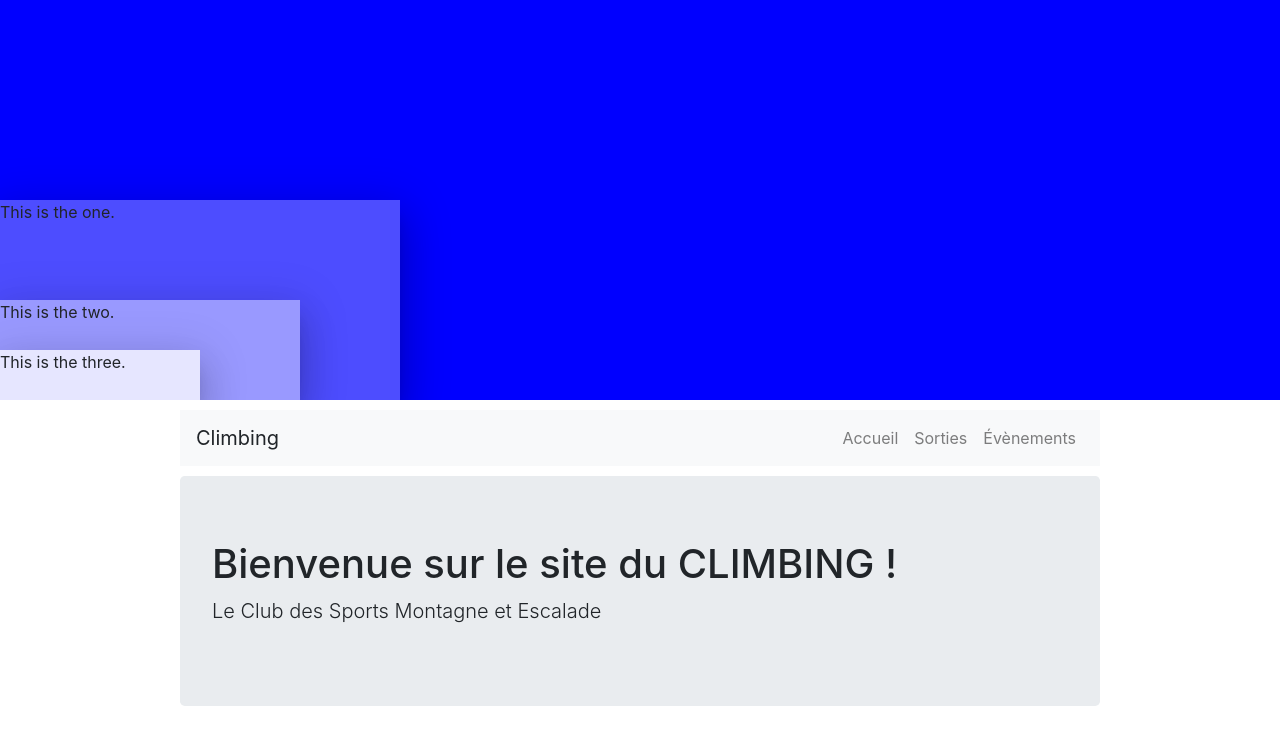
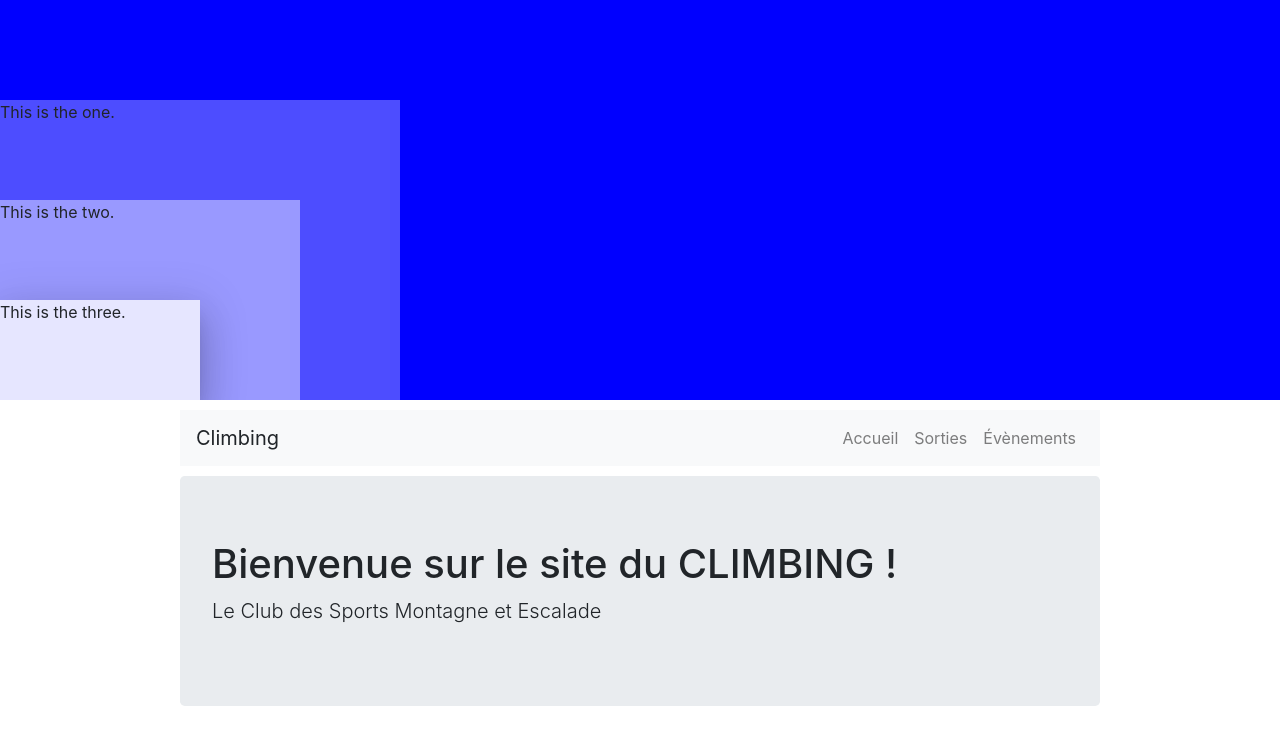
Before and after one commit to yve5/climbing, a React (Create React App) app: page /#/ in a window 1280 px wide. Shown: the top 736 px of the page. Built offline with nearby package versions, Linux system fonts and the light colour scheme.

Commit message:
Effect update

```diff
--- a/src/Features/Parallax/Parallax.js
+++ b/src/Features/Parallax/Parallax.js
@@ -30,7 +30,7 @@ class Parallax extends Component {
         <div
           className="parallax__layer"
           style={{
-            'transform': 'translateY(-' + Math.round(this.state.scrolled * 0.2) + 'px)',
+            'transform': 'translateY(' + Math.round(this.state.scrolled * 0.8) + 'px)',
           }}
           >
           This is the one.
@@ -38,7 +38,7 @@ class Parallax extends Component {
         <div
           className="parallax__layer parallax__layer--two"
           style={{
-            'transform': 'translateY(-' + Math.round(this.state.scrolled * 0.5) + 'px)',
+            'transform': 'translateY(' + Math.round(this.state.scrolled * 0.4) + 'px)',
           }}
           >
           This is the two.
@@ -46,7 +46,7 @@ class Parallax extends Component {
         <div
           className="parallax__layer parallax__layer--three"
           style={{
-            'transform': 'translateY(-' + Math.round(this.state.scrolled * 0.8) + 'px)',
+            'transform': 'translateY(' + Math.round(this.state.scrolled * 0.2) + 'px)',
           }}
         >
           This is the three.
--- a/src/Features/Parallax/Parallax.scss
+++ b/src/Features/Parallax/Parallax.scss
@@ -12,21 +12,21 @@
     position: absolute;
     bottom: 0;
 
-    box-shadow: 0 24px 38px 3px rgba(0,0,0,.14), 0 9px 46px 8px rgba(0,0,0,.12), 0 11px 15px -7px rgba(0,0,0,.2);
-    height: 200px;
+    height: 300px;
     width: 400px;
 
     &--two {
       background-color: lighten($main-color, 30%);
 
-      height: 100px;
+      height: 200px;
       width: 300px;
     }
 
     &--three {
+      box-shadow: 0 24px 38px 3px rgba(0,0,0,.14), 0 9px 46px 8px rgba(0,0,0,.12), 0 11px 15px -7px rgba(0,0,0,.2);
       background-color: lighten($main-color, 45%);
 
-      height: 50px;
+      height: 100px;
       width: 200px;
     }
   }
```
